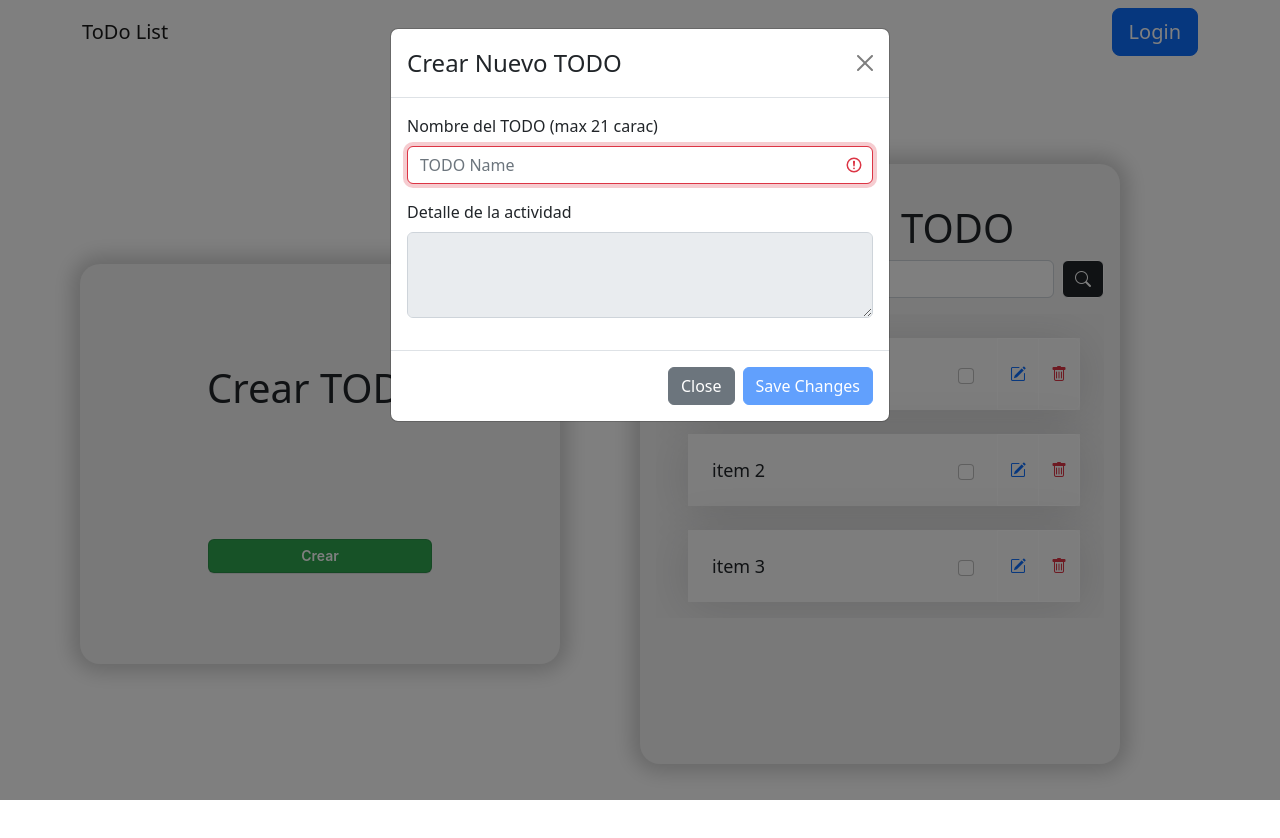
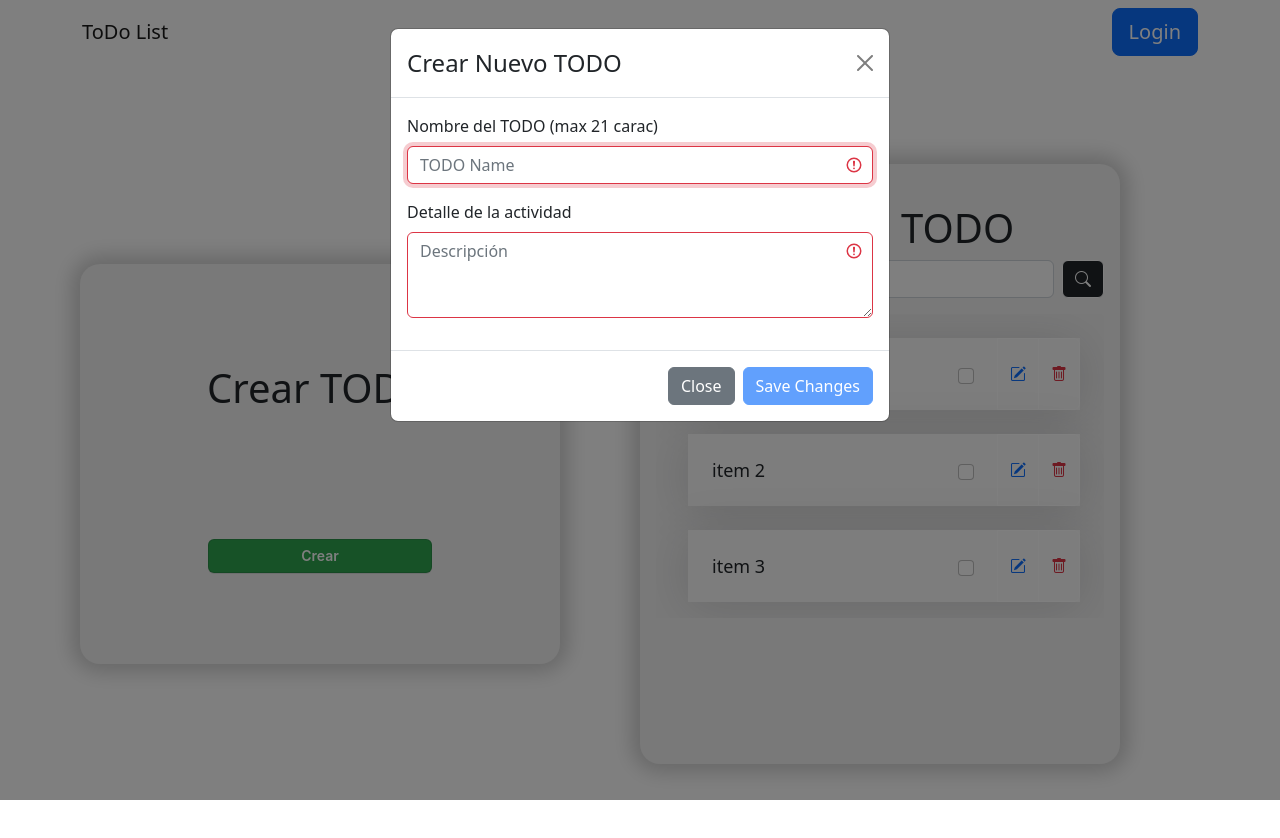
Before and after one commit to oscar13ud/practiceReact, a React (Create React App) app: page / in a window 1280 px wide. Both pictures are taken after a click on the button "Crear". Shown: the top 838 px of the page. Built offline with nearby package versions, Linux system fonts and the light colour scheme.

Commit message:
Se habilita la descripción del TODO

```diff
--- a/src/components/ModalContainer.tsx
+++ b/src/components/ModalContainer.tsx
@@ -24,5 +24,5 @@ export interface modalContainer {
   isVisible: boolean;
   onAccept?: () => void;
   onCancel?: () => void;
-  onAdd?: (ev?: string) => void;
+  onAdd?: (ev?: string, descripción?: string) => void;
 }
--- a/src/dataMedia.tsx
+++ b/src/dataMedia.tsx
@@ -2,6 +2,7 @@ export const list = [
   {
     id: 1,
     nameList: "item 1",
+    description: "description 1",
   },
   {
     id: 2,
@@ -10,6 +11,7 @@ export const list = [
   {
     id: 3,
     nameList: "item 3",
+    description: "description 3",
   },
 ];
 
--- a/src/pages/mainView/CreateTODO.tsx
+++ b/src/pages/mainView/CreateTODO.tsx
@@ -8,7 +8,7 @@ export const CreateTODO = (props: IcreateTODO) => {
     <>
       <FormCreateTODO
         isVisible={modalVisible}
-        onAdd={(ev) => props.addTODO(ev)}
+        onAdd={(ev,description) => props.addTODO(ev,description)}
         onCancel={() => setModalVisible(false)}
       />
       <div className="h-100 d-flex justify-content-center align-items-center">
@@ -26,5 +26,5 @@ export const CreateTODO = (props: IcreateTODO) => {
 };
 
 interface IcreateTODO {
-  addTODO: (todo?: string) => void;
+  addTODO: (todo?: string, description?: string) => void;
 }
--- a/src/pages/mainView/FormCreateTODO.tsx
+++ b/src/pages/mainView/FormCreateTODO.tsx
@@ -6,20 +6,24 @@ import { modalContainer } from "../../components/ModalContainer";
 
 export const FormCreateTODO = (props: modalContainer) => {
   const [todoName, setTodoName] = useState<string>("");
+  const [todoDescription, setTodoDescription] = useState<string>("");
   const [enableButton, setEnableButton] = useState<boolean>(true);
+  const [enableButtonDescription, setEnableButtonDescription] = useState<boolean>(true);
   const maxCharacters = 21;
 
   useEffect(() => {
     setEnableButton(todoName.length < 1 || todoName.length >= 21);
-  }, [todoName]);
+    setEnableButtonDescription(todoDescription.length < 1 || todoDescription.length >= 50);
+  }, [todoName,todoDescription]);
 
   const closeModal = () => {
     setTodoName("");
+    setTodoDescription("");
     props.onCancel && props.onCancel();
   };
 
   const addNewTodo = () => {
-    props.onAdd && props.onAdd(todoName);
+    props.onAdd && props.onAdd(todoName,todoDescription);
     closeModal();
   };
   return (
@@ -49,7 +53,14 @@ export const FormCreateTODO = (props: modalContainer) => {
               controlId="exampleForm.ControlTextarea1"
             >
               <Form.Label>Detalle de la actividad</Form.Label>
-              <Form.Control as="textarea" rows={3} disabled />
+              <Form.Control
+                type="text"
+                placeholder="Descripción"
+                onChange={(ev) => setTodoDescription(ev.target.value)}
+                as="textarea"
+                rows={3}
+                isValid={!enableButtonDescription}
+                isInvalid={enableButtonDescription} />
             </Form.Group>
           </Form>
         </Modal.Body>
--- a/src/pages/mainView/mainView.tsx
+++ b/src/pages/mainView/mainView.tsx
@@ -7,7 +7,7 @@ export const MainView = () => {
   const [listTodo, setListTodo] = useState(list);
 
   const deleteElement = (id: number) => {
-    const newList: { id: number; nameList: string }[] = [];
+    const newList: { id: number; nameList: string; description?: string }[] = [];
 
     listTodo.map((element) => {
       element.id !== id && newList.push(element);
@@ -20,13 +20,13 @@ export const MainView = () => {
     delElement: deleteElement,
   };
 
-  const addTODO = (newTodo?: string) => {
-    if (newTodo) {
+  const addTODO = (newTodo?: string, description?: string) => {
+    if (newTodo && description) {
       let acum = -1;
       listTodo.map((element) => {
         acum = element.id > acum ? element.id : acum;
       });
-      setListTodo(listTodo.concat([{ id: acum + 1, nameList: newTodo }]));
+      setListTodo(listTodo.concat([{ id: acum + 1, nameList: newTodo, description: description }]));
     }
   };
 
```
Also changed, not shown: 1 other file (tests, documents, lock files or other folders).
